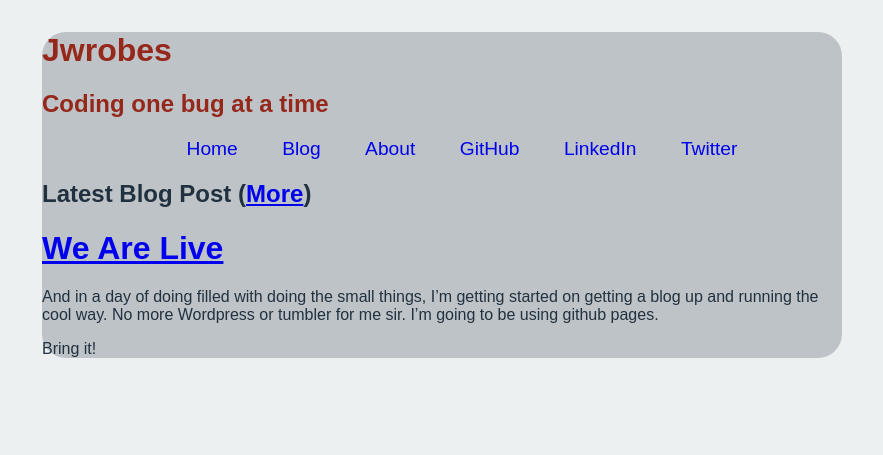
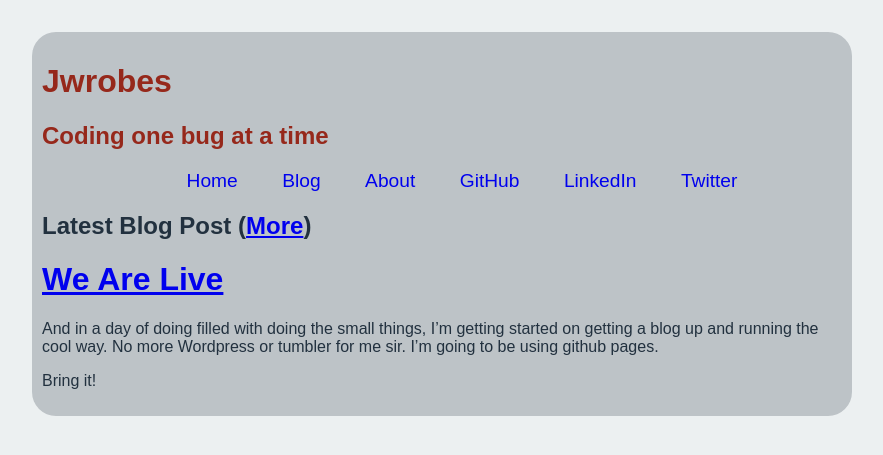
Before and after one commit to jwrobes/jwrobes.github.io, a Jekyll site: the page built from index.html, in a window 1280 px wide. Shown: the top 455 px of the page, without its empty margins (198-1081 px from the left). Built offline with Jekyll 4.4.1, drawn with Linux system fonts in a browser that asks for light colours; nearby versions of some CDN libraries; library files that are not in the unit come from our copies.

```diff
--- a/stylesheets/master.css
+++ b/stylesheets/master.css
@@ -10,7 +10,7 @@
 #wrapper {
   width: 50em;
   margin: 2em auto 0;
-  padding: 0;
+  padding: 10px;
   background: #bdc3c7;
   -moz-border-radius: 1.5em;
   -webkit-border-radius: 1.5em;
@@ -41,6 +41,10 @@
 	color: #D91E18;
 }
 
+#menu ul li a:visted {
+		color: #96281B;
+}
+
 #content {
 	color: #22313F;
 }
```
